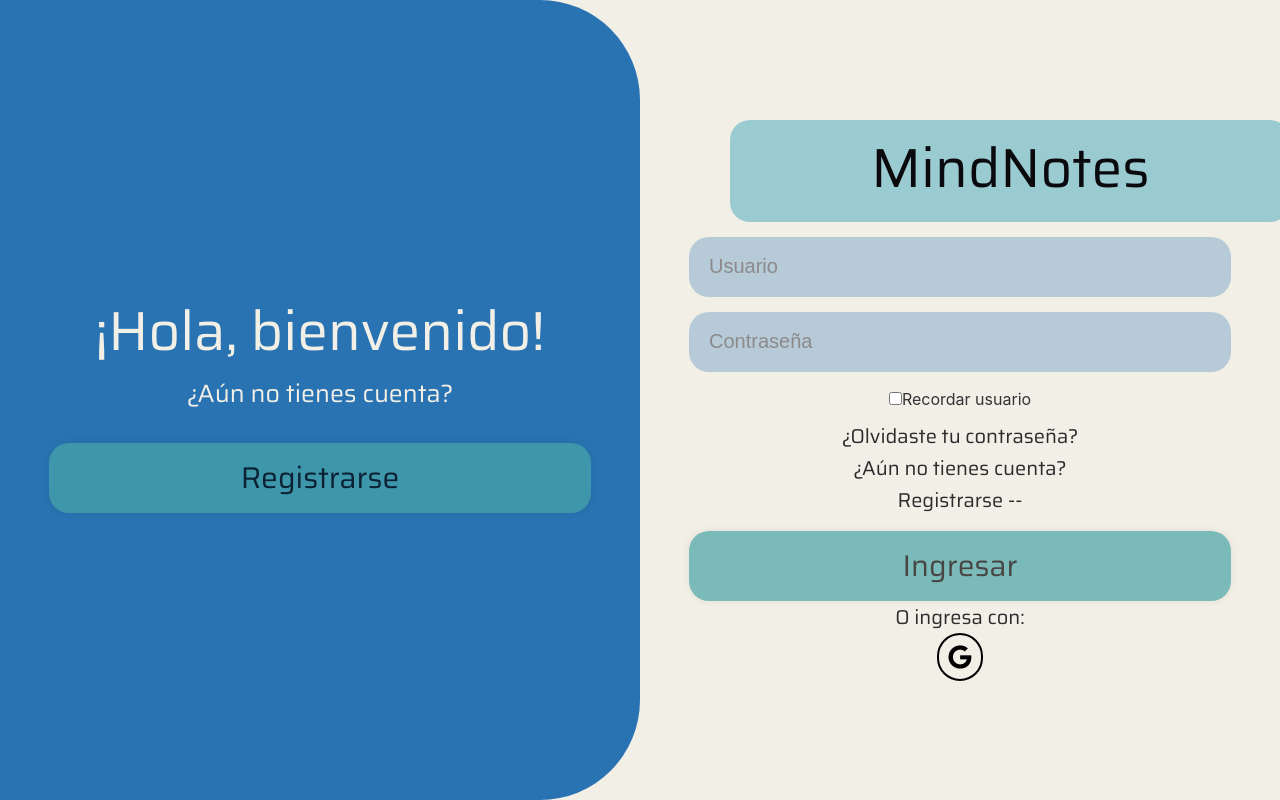
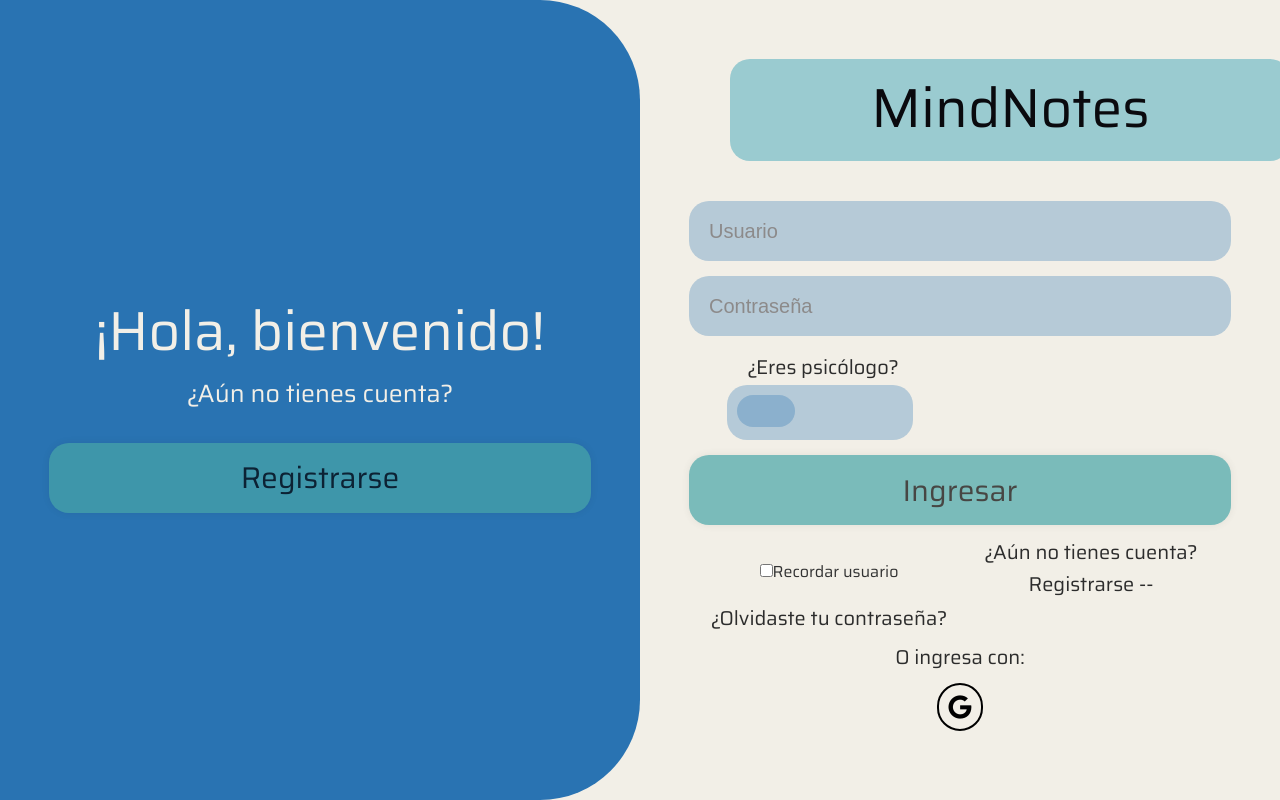
Before and after one commit to Moy446/Mind-Notes, a React (Vite) app in the folder frontend/: page /Login in a window 1280 px wide. Built offline with nearby package versions, Linux system fonts and the light colour scheme.

Commit message:
Vista registro
Acomodo correcto de los componentes en la vista registro

```diff
--- a/frontend/src/components/Switch.css
+++ b/frontend/src/components/Switch.css
@@ -1,3 +1,9 @@
+.div-switchContainer{
+    width: 50%;
+    display: flex;
+    justify-content: center;
+}
+
 .div-switch
 {
     width: 186px;
@@ -6,7 +12,7 @@
     border-radius: 20px;
     cursor: pointer;
     position: relative;
-    display: inline-block;
+    display: flex;
 }
 
 .div-switch::after
--- a/frontend/src/components/Switch.jsx
+++ b/frontend/src/components/Switch.jsx
@@ -1,4 +1,4 @@
-import React from 'react'
+import React, { useState } from 'react'
 import './Switch.css'
 
 export default function Switch(props) {
@@ -8,7 +8,7 @@ export default function Switch(props) {
     };
 
     return (
-        <div>
+        <div className='div-switchContainer'>
             <input type="checkbox" id={props.id} className='offScreen' checked={props.valor} onChange={handleChange}/>
             <label for={props.id} className="div-switch"></label>
         </div>
--- a/frontend/src/login.css
+++ b/frontend/src/login.css
@@ -45,6 +45,7 @@ form{
     border-radius: 20px;
     background: #9ACBD0;
     margin-left: 9%;
+    margin-bottom: 40px;
     padding-top: 1%;
 }
 
@@ -72,7 +73,8 @@ form{
     border-radius: 20px;
     background: #2973B2;
     margin-right: 9%;
-    padding-top: 1%;
+    padding-top: 2%;
+    margin-bottom: 120px;
 }
 
 .login-title{
@@ -95,6 +97,12 @@ form{
 
 .p-switch{
     margin-bottom: 2px;
+    text-align: left;
+    margin-left: 12%;
+}
+
+switch{
+    text-align: left;
 }
 
 .inputBox{
@@ -142,6 +150,7 @@ text-decoration: none;
     background: var(--Btn1, #48A6A7);
     box-shadow: 0 0 10px rgba(0, 0, 0, .1);
     border: none;
+    margin-top: 15px;
 
     color: #000;
     text-align: center;
@@ -158,6 +167,20 @@ text-decoration: none;
 
 .input-recordarUsuario{
     margin-bottom: 30px;
+}
+
+.div-links{
+    display: grid;
+    grid-column: 200px;
+    height: 9vw;
+    width: 100%;
+    font-family: 'Saira';
+    padding: 2vw;
+    /* background: #48A6A7; */
+    align-items: center;
+    justify-content: end;
+    gap: 3%;
+    grid-template-columns: 1fr 1fr;
 }
 
 .loginContainer p{
@@ -177,7 +200,7 @@ text-decoration: none;
     font-size: 24px;
     color: #000;
     text-decoration: none;
-    margin: 0 8px;
+    margin: 10px 8px;
 }
 
 /*REGISTRO*/
--- a/frontend/src/login.jsx
+++ b/frontend/src/login.jsx
@@ -5,6 +5,7 @@ import './login.css'
 
 export default function Login() {
     const [modo, setModo] = useState('login')
+    const [activo, setActivo] = useState(false)
 
     return (
         <div className={`loginContainer ${modo}`}>
@@ -21,9 +22,36 @@ export default function Login() {
                         <input type="password" placeholder='Contraseña' required />
                     </div>
 
+                    <p className='p-switch'>¿Eres psicólogo?</p>
+                    {/* <Switch
+                        id={"pSwitch"}
+                        valor={false}
+                        onCambio={(c)=>{!c}}
+                    /> */}
+
+                    <Switch
+                        id="pSwitch"
+                        valor={activo}
+                        // onCambio={(c) => setActivo(!c)}
+                        onCambio={setActivo}
+                    />
+
+                    <button type='submit' className='btn login'>Ingresar</button>
+
+                    <div className='div-links'>
                         <div>
                             <input type="checkbox" className="input-recordarUsuario"/>
                             <label htmlFor="input-recordarUsuario">Recordar usuario</label>
+                        </div>
+
+                        <div className='forgotLink'>
+                            <p>¿Aún no tienes cuenta?</p>
+                            <Link to={''} className=''
+                                onClick={(e) => {
+                                        e.preventDefault()
+                                        setModo('register')
+                                    }}
+                            >Registrarse --</Link>
                         </div>
 
                         <div className='forgotLink'>
@@ -37,18 +65,8 @@ export default function Login() {
                                 ¿Olvidaste tu contraseña?
                             </Link>
                         </div>
-
-                    <div className='forgotLink'>
-                        <p>¿Aún no tienes cuenta?</p>
-                        <Link to={''} className=''
-                            onClick={(e) => {
-                                    e.preventDefault()
-                                    setModo('register')
-                                }}
-                        >Registrarse --</Link>
                     </div>
 
-                    <button type='submit' className='btn login'>Ingresar</button>
                     <p>O ingresa con:</p>
                     <div className='div-google'>
                         <a href="https://www.google.com" className='google-icon'><i className="fa-brands fa-google"></i></a>
@@ -57,7 +75,7 @@ export default function Login() {
             </div>
 
 
-
+{/* ---------------------------REGISTRO--------------------------- */}
             <div className='formBox register'>
                 <form action="form-register">
                     <div className='div-titleRegister'>
@@ -81,7 +99,12 @@ export default function Login() {
                     </div>
 
                     <p className='p-switch'>¿Eres psicólogo?</p>
-                    <Switch/>
+                    <Switch
+                        id="pSwitch"
+                        valor={activo}
+                        // onCambio={(c) => setActivo(!c)}
+                        onCambio={setActivo}
+                    />
 
                     <button type='submit' className='btn register'>Registrarse</button>
                     <p>O ingresa con:</p>
@@ -92,6 +115,7 @@ export default function Login() {
             </div>
 
 
+{/* ---------------------------Recuperar contraseña--------------------------- */}
             <div className='formBox password'>
                 <form action="form-password">
                     <div className='div-titlePassword'>
```
Also changed, not shown: frontend/src/ReestablecerPassword.css (added), frontend/src/ReestablecerPassword.jsx (added). Lines whose indentation alone changed are shown as unchanged.
